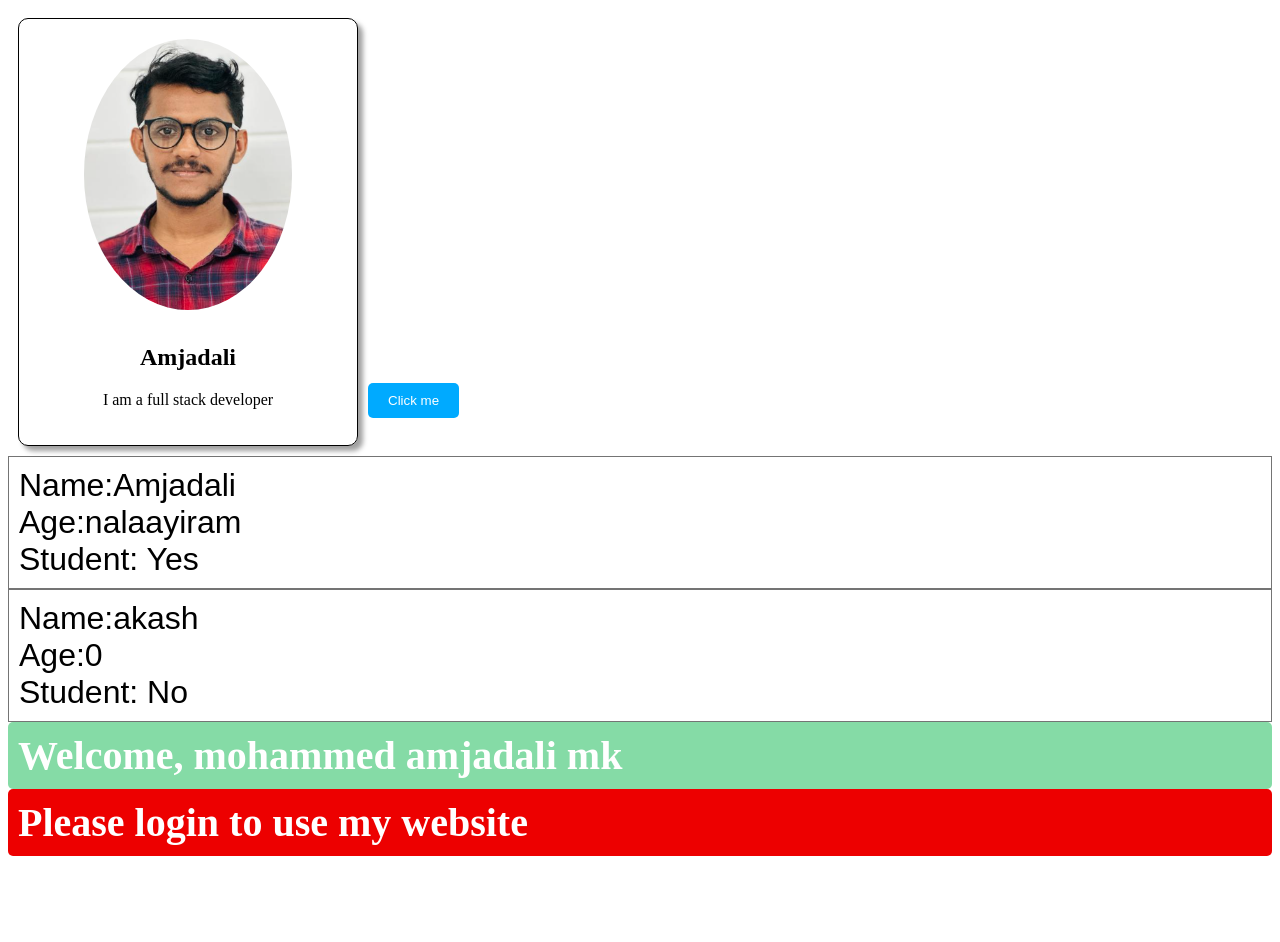
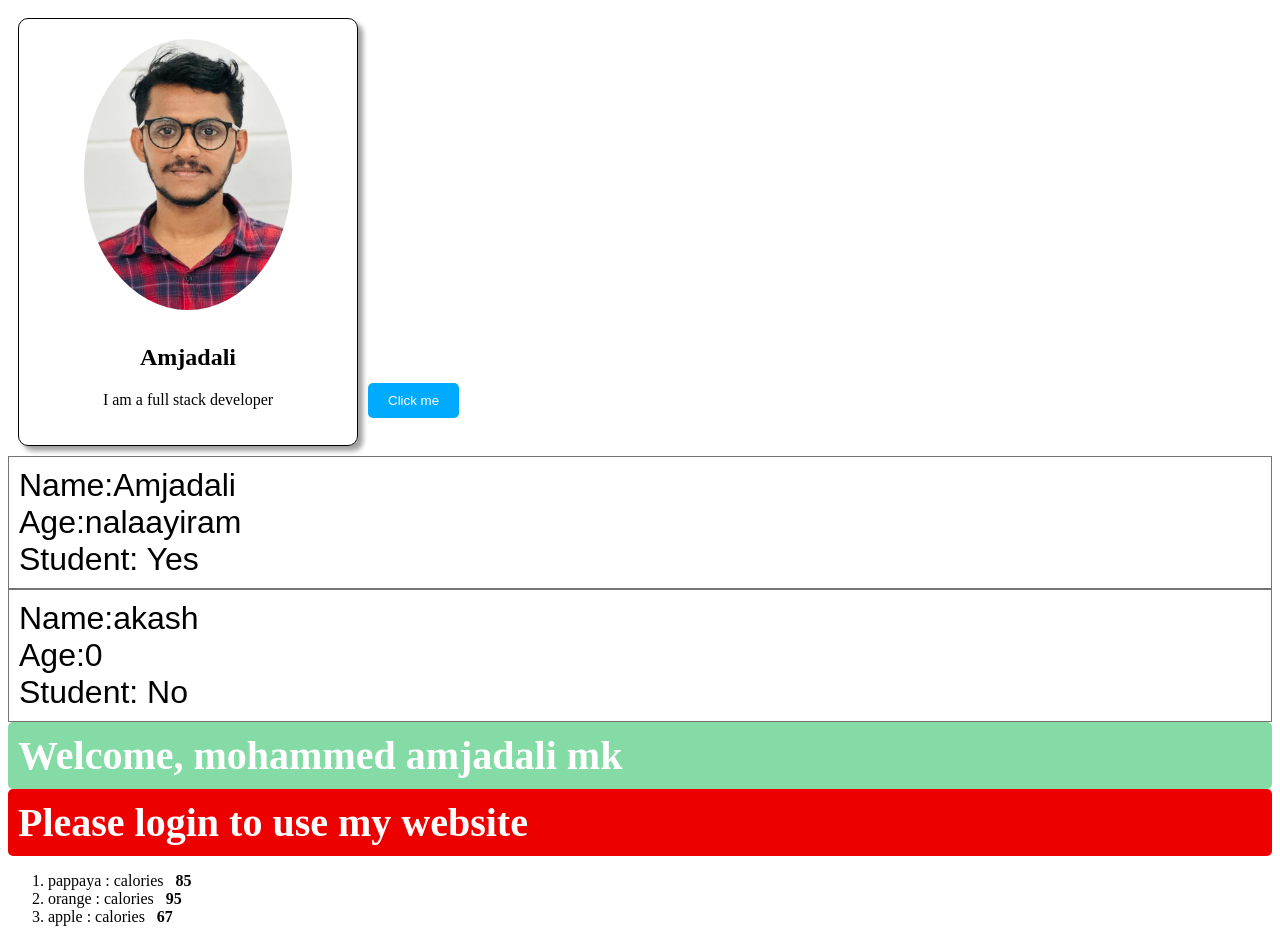
Before and after one commit to amjad78678/BroCode-React, a React (Vite) app in the folder my_react_app/: page / in a window 1280 px wide. Before the commit the page ends 864 px from the top, so only its background shows below. Built offline with nearby package versions, Linux system fonts and the light colour scheme.

Commit message:
give in props array of objects

```diff
--- a/my_react_app/src/App.jsx
+++ b/my_react_app/src/App.jsx
@@ -3,8 +3,17 @@
 import Button from "./Button";
 import Student from "./Student";
 import UserGreeting from "./UserGreeting";
+import List from "./List";
 
 function App() {
+
+   const fruits = [
+     { id: 1, name: 'apple', calories: 67 },
+     { id: 2, name: 'orange', calories: 95 },
+     { id: 3, name: 'banana', calories: 125 },
+     { id: 4, name: 'pappaya', calories: 85 },
+   ];
+
 
     return (
       <>
@@ -16,6 +25,9 @@
 
          <UserGreeting isLoggedIn={true} username='mohammed amjadali mk'/>
          <UserGreeting />
+
+
+         <List items={fruits} category='fruits'/>
       </>
     );
 
--- /dev/null
+++ b/my_react_app/src/List.jsx
@@ -0,0 +1,16 @@
+function List(props){
+
+
+ const itemsList=props.items;
+
+const lowCalorieFood = itemsList.filter((fruit) => fruit.calories < 100);
+
+lowCalorieFood.sort((a,b)=>b.name.localeCompare(a.name));
+
+    const listItems=lowCalorieFood.map((fruit)=> <li key={fruit.id}> {fruit.name} : calories &nbsp; <b>{fruit.calories}</b></li>)
+
+    return (<ol>{listItems}</ol>)
+
+}
+
+export default List;
```
